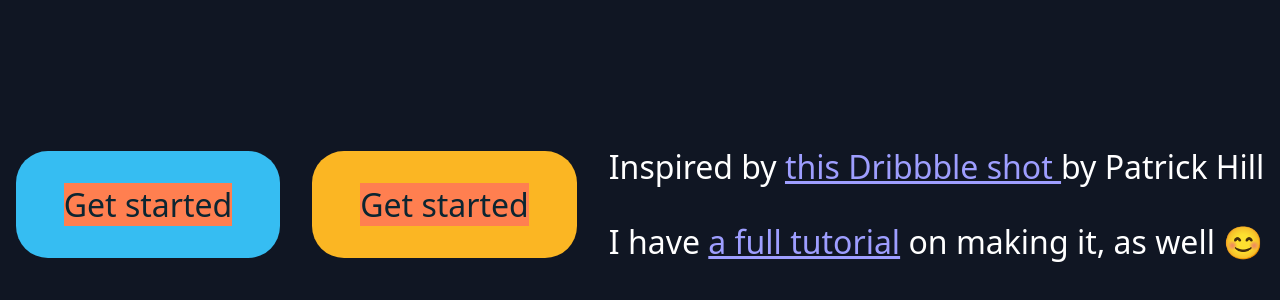
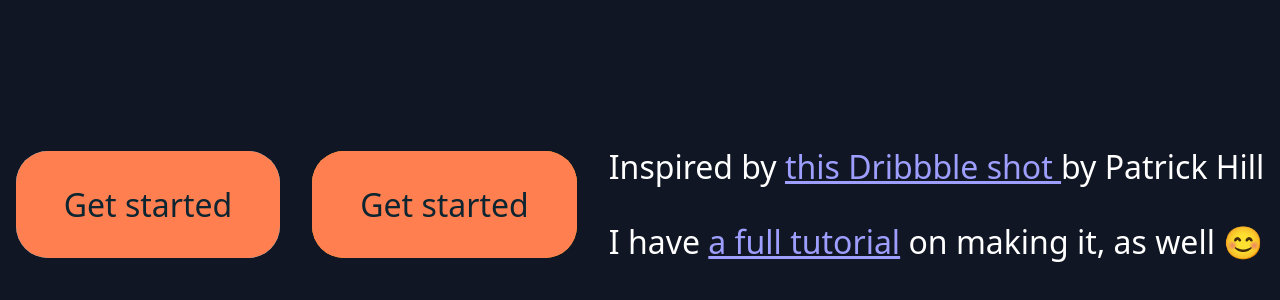
Before and after one commit to Annie-Huang/glass-buttons, a website: page index.html in a window 1280 px wide. Shown: the part 124-424 px from the top of the page. Drawn offline with Linux system fonts and the light colour scheme.

Commit message:
Shift the padding the border-radius to the <span> level

```diff
--- a/style.css
+++ b/style.css
@@ -24,7 +24,8 @@ body {
   font: inherit;
   color: var(--button-text);
   font-weight: 500;
-  padding: 1rem 1.5rem;
+  /*padding: 1rem 1.5rem;*/
+  padding: 0;
   border: 0;
   border-radius: 1rem;
   background-color: transparent;
@@ -38,6 +39,8 @@ body {
 
     /* translate (translate: 0 -0.5rem; on the hover state) does not work for inline element. so need to switch span to be a block element */
     display: block;
+    padding: 1rem 1.5rem;
+    border-radius: inherit;
     transition: translate 200ms;
   }
 
```
